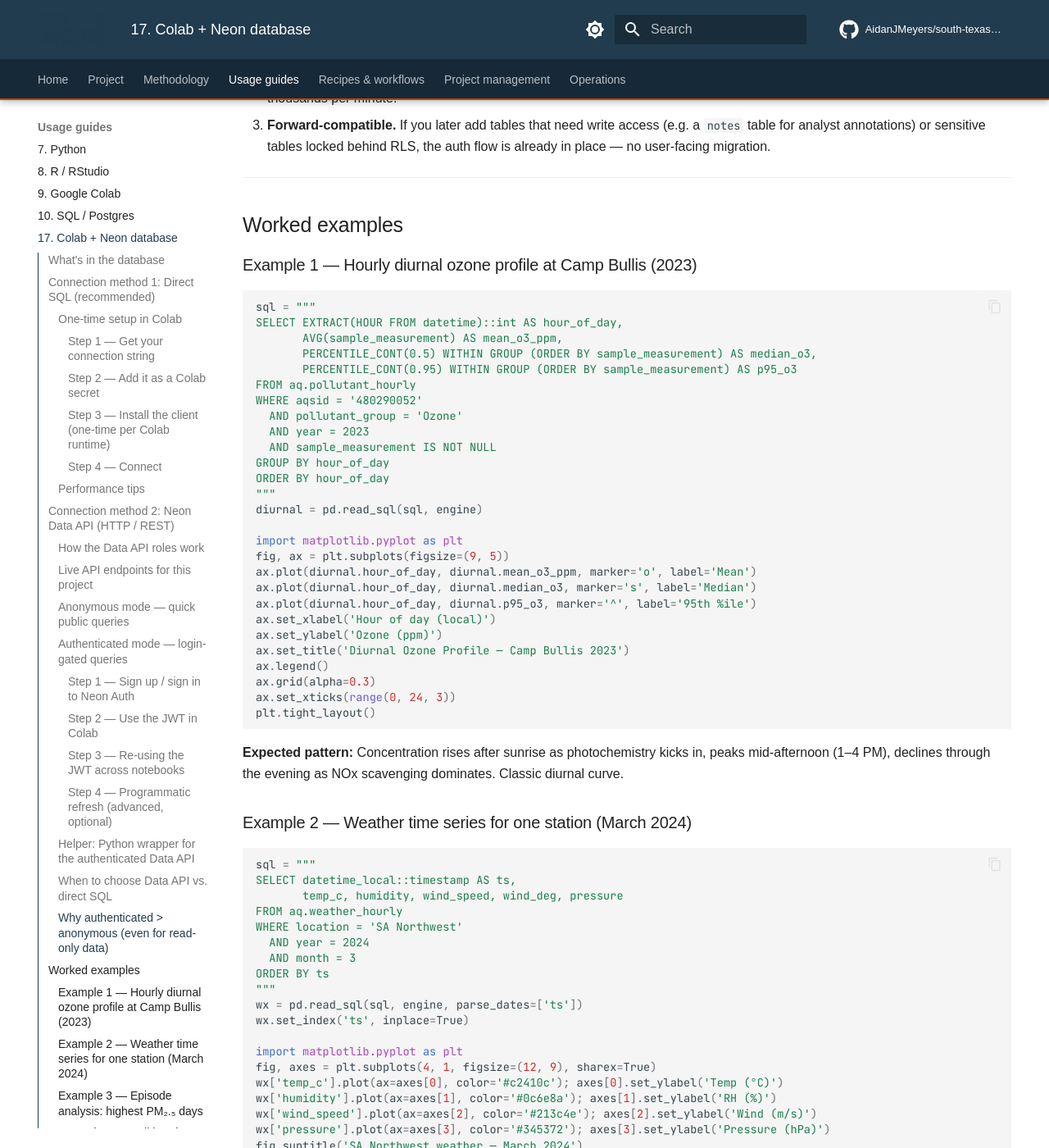
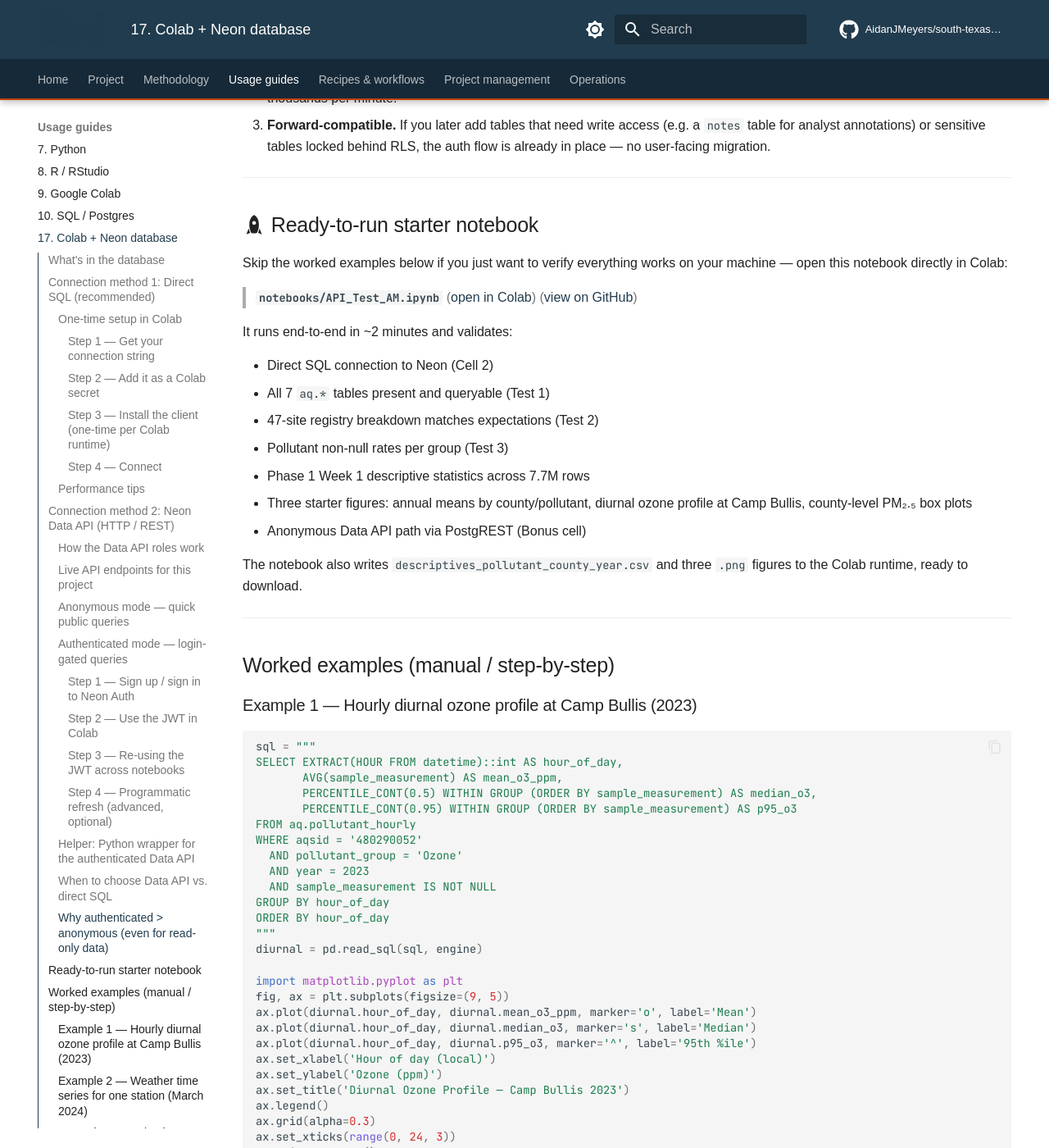
Before and after one commit to AidanJMeyers/south-texas-aq-pipeline, an MkDocs documentation site: the page built from pipeline/docs/17_colab_database_guide.md, in a window 1280 px wide and 1400 px high, scrolled down 7261 px. Shown: the whole window at 82% size. Built offline with MkDocs 1.6.1 and Material for MkDocs 9.7.7, drawn with Linux system fonts in a browser that asks for light colours; some web fonts are replaced; comment, search, counter and statistics services are not loaded; some of the changed text lies outside the part shown.

Commit message:
notebooks: add API_Test_AM.ipynb (Phase 1 smoke test + descriptives)
New notebooks/ directory with the first reproducible Colab notebook for
the project:

notebooks/API_Test_AM.ipynb (22 cells, nbformat 4.5):
- Cell 1: install deps (psycopg, sqlalchemy, pandas, matplotlib, seaborn, requests)
- Cell 2: connect to Neon via Colab Secret AQ_POSTGRES_URL
- Test 1: list every aq.* table with size + row count
- Test 2: site registry sanity check (47 sites, 4 statuses)
- Test 3: per-pollutant non-null rates against pollutant_hourly
- Phase 1 W1: per-pollutant x county x year descriptives,
              saved to descriptives_pollutant_county_year.csv
- Figure 1: annual mean by pollutant, one panel per pollutant,
            one line per county
- Figure 2: diurnal ozone profile at Camp Bullis 2022-2024
            (sanity check vs photochemistry curve + 8-hr NAAQS)
- Figure 3: hourly PM2.5 box plots by county vs revised 9.0 ug/m^3 NAAQS
- Bonus: anonymous Data API smoke test via PostgREST HTTP

notebooks/README.md:
- Index table with Open-in-Colab badge for each notebook
- Naming convention: <purpose>_<initials>.ipynb (or wkNN_ prefix
  for week-specific work)
- Required Colab secrets table (AQ_POSTGRES_URL, optional AQ_NEON_JWT)
- Cross-link to docs site doc 17

Doc 17 (Colab + Neon database guide) updated:
- New "Ready-to-run starter notebook" callout at the top of the worked
  examples section, with one-click Open-in-Colab and view-on-GitHub
  links to API_Test_AM.ipynb

Verified:
- Notebook JSON is valid (json.load succeeds, 22 cells, nbformat 4.5)
- mkdocs build --strict exits 0

Co-Authored-By: Claude Opus 4.6 (1M context) <noreply@anthropic.com>

```diff
--- a/pipeline/docs/17_colab_database_guide.md
+++ b/pipeline/docs/17_colab_database_guide.md
@@ -350,7 +350,30 @@ Three concrete reasons:
 
 ---
 
-## Worked examples
+## :material-rocket: Ready-to-run starter notebook
+
+Skip the worked examples below if you just want to verify everything
+works on your machine — open this notebook directly in Colab:
+
+> **`notebooks/API_Test_AM.ipynb`** ([open in Colab](https://colab.research.google.com/github/AidanJMeyers/south-texas-aq-pipeline/blob/main/notebooks/API_Test_AM.ipynb)) ([view on GitHub](https://github.com/AidanJMeyers/south-texas-aq-pipeline/blob/main/notebooks/API_Test_AM.ipynb))
+
+It runs end-to-end in ~2 minutes and validates:
+
+- Direct SQL connection to Neon (Cell 2)
+- All 7 `aq.*` tables present and queryable (Test 1)
+- 47-site registry breakdown matches expectations (Test 2)
+- Pollutant non-null rates per group (Test 3)
+- Phase 1 Week 1 descriptive statistics across 7.7M rows
+- Three starter figures: annual means by county/pollutant, diurnal ozone
+  profile at Camp Bullis, county-level PM₂.₅ box plots
+- Anonymous Data API path via PostgREST (Bonus cell)
+
+The notebook also writes `descriptives_pollutant_county_year.csv` and
+three `.png` figures to the Colab runtime, ready to download.
+
+---
+
+## Worked examples (manual / step-by-step)
 
 ### Example 1 — Hourly diurnal ozone profile at Camp Bullis (2023)
 
```
Also changed, not shown: notebooks/README.md (added, +51 -0 lines), 1 other file.
